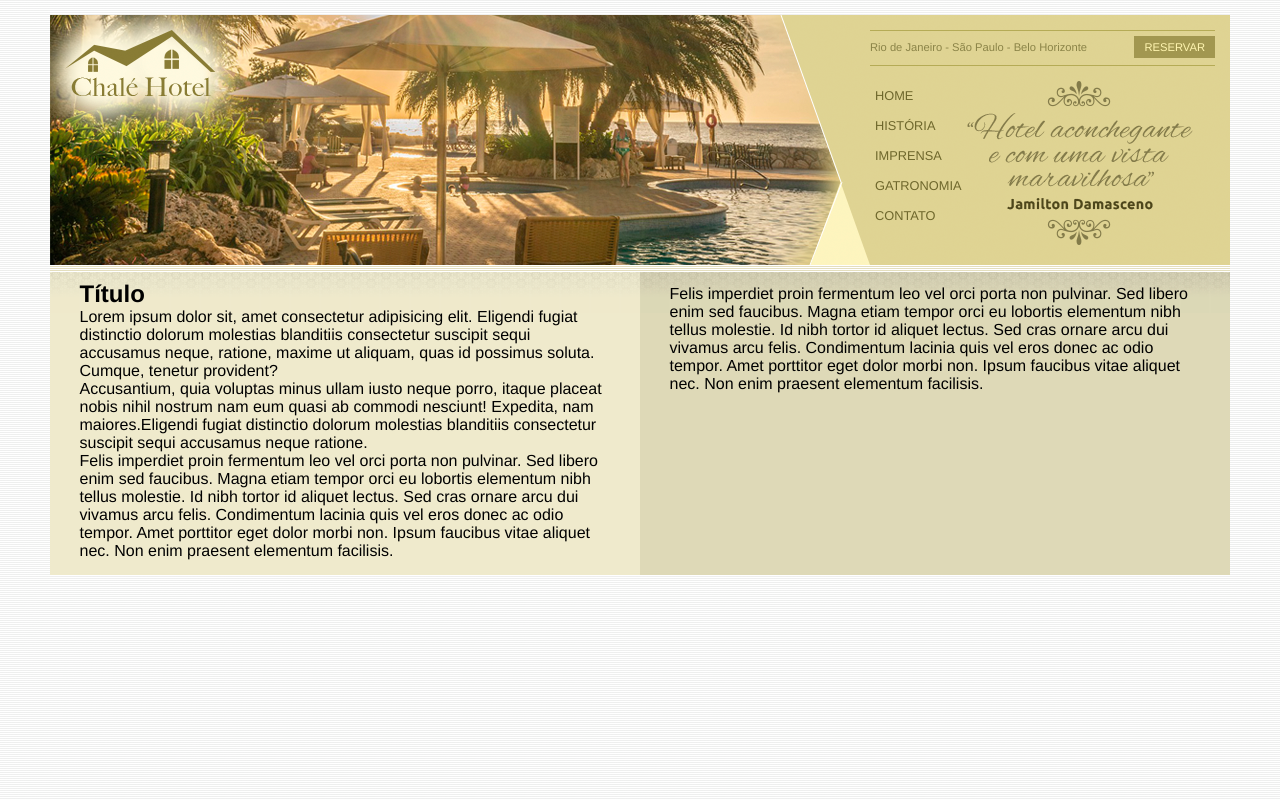
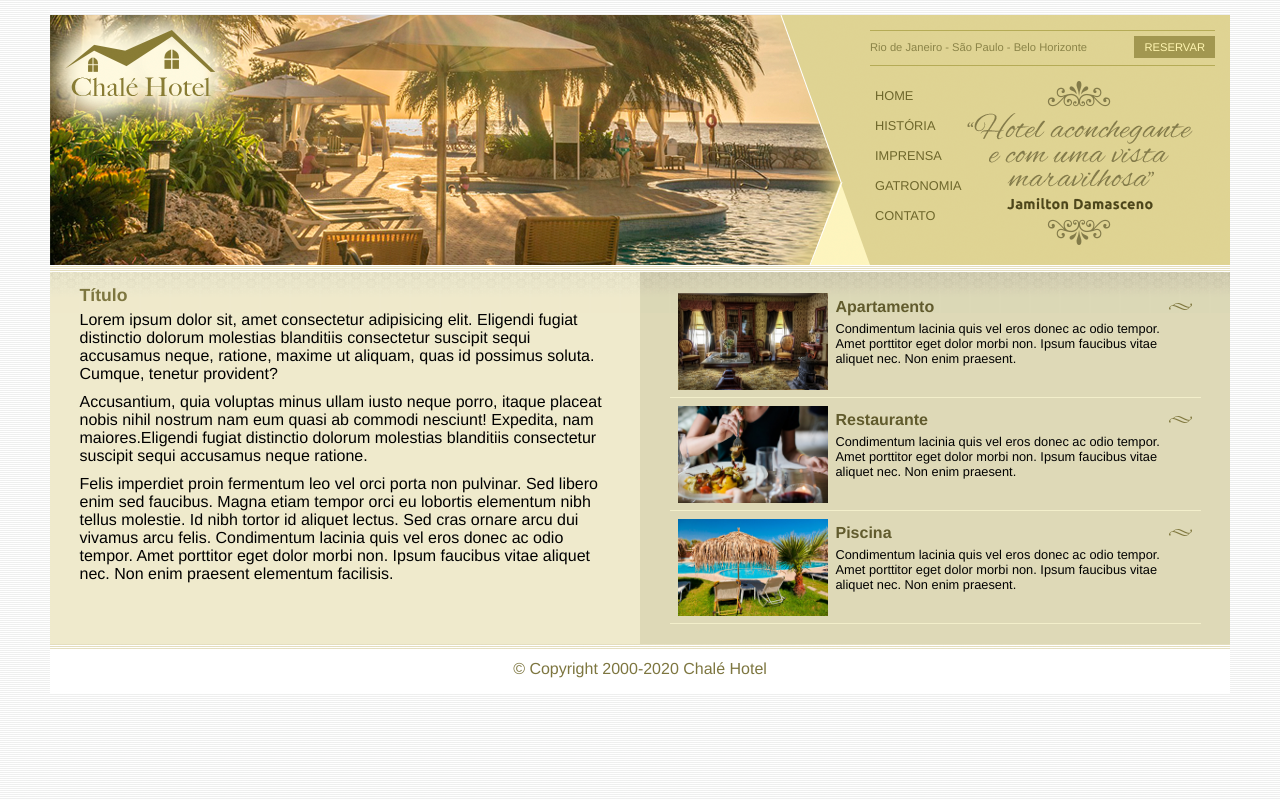
Before and after one commit to RaphaelO-Melo/Site_Chale-Hotel, a plain HTML site: page index.html in a window 1280 px wide. Drawn offline with Linux system fonts and the light colour scheme.

Commit message:
Benefits area

```diff
--- a/index.html
+++ b/index.html
@@ -76,19 +76,52 @@
 
             <div class="second-area"><!--I Área secundária-->
                 <div class="content-area">
-                    <p>
-                        Felis imperdiet proin fermentum leo vel orci porta non pulvinar.
-                        Sed libero enim sed faucibus. Magna etiam tempor orci eu lobortis
-                        elementum nibh tellus molestie. Id nibh tortor id aliquet lectus.
-                        Sed cras ornare arcu dui vivamus arcu felis. Condimentum lacinia
-                        quis vel eros donec ac odio tempor. Amet porttitor eget dolor
-                        morbi non. Ipsum faucibus vitae aliquet nec. Non enim praesent
-                        elementum facilisis.
-                    </p>
+                    <ul class="benefits">
+                        <li>
+                            <a href="#">
+                                <img src="src/apartamento.jpg" alt="apartamento" width="150">
+                                <h3>Apartamento</h3>
+                                <p>
+                                    Condimentum lacinia
+                                    quis vel eros donec ac odio tempor. Amet porttitor eget dolor
+                                    morbi non. Ipsum faucibus vitae aliquet nec. Non enim praesent.
+                                </p>
+                            </a>
+                        </li>
+
+                        <li>
+                            <a href="#">
+                                <img src="src/restaurante.jpg" alt="restaurante" width="150">
+                                <h3>Restaurante</h3>
+                                <p>
+                                    Condimentum lacinia
+                                    quis vel eros donec ac odio tempor. Amet porttitor eget dolor
+                                    morbi non. Ipsum faucibus vitae aliquet nec. Non enim praesent.
+                                </p>
+                            </a>
+                        </li>
+
+                        <li>
+                            <a href="#">
+                                <img src="src/piscina.jpg" alt="piscina" width="150">
+                                <h3>Piscina</h3>
+                                <p>
+                                    Condimentum lacinia
+                                    quis vel eros donec ac odio tempor. Amet porttitor eget dolor
+                                    morbi non. Ipsum faucibus vitae aliquet nec. Non enim praesent.
+                                </p>
+                            </a>
+                        </li>
+
+                    </ul>
                 </div>
             </div><!--F Área secundária-->
 
-            <div class="footer"></div>
+            <div class="footer">
+                <span>
+                    &copy; Copyright 2000-2020 Chalé Hotel
+                </span>
+            </div>
         </div><!--F div Principal-->
     </body>
 </html>
--- a/style/style.css
+++ b/style/style.css
@@ -7,6 +7,10 @@ body {
     font-family: Helvetica, "Trebuchet MS", sans-serif;
     background: #fff url(../src/bg.png);
     margin: 15px;
+}
+
+a {
+    text-decoration: none;
 }
 
 div.main-container {
@@ -140,4 +144,47 @@ ul.nav {
 
 .footer{
     clear: both;
+    padding: 16px;
+    color: #7d7640;
+    text-align: center;
+    background: #fff url("../src/bg-rodape.png") repeat-x top;
 }
+
+h2{
+    color: #7d7640;
+    font-size: 1.1em;
+    padding: 5px 0px;
+}
+
+p {
+    font-size: 1em;
+    margin-bottom: 10px;
+}
+
+.benefits li {
+    padding: 8px;
+    border-bottom: 1px solid #f3efcb;
+    height: 6em;
+}
+
+.benefits li a img {
+    float: left;
+    margin-right: 8px;
+}
+
+.benefits li a p{
+    color: #000;
+    font-size: 0.8em;
+}
+
+.benefits li a h3 {
+    font-size: 1em;
+    color: #615b2d;
+    padding: 5px 0;
+    background: url("../src/ornamento.png") no-repeat center right;
+}
+
+.benefits li:hover{
+    background: #f6f3d6;
+    cursor: pointer;
+}
```
